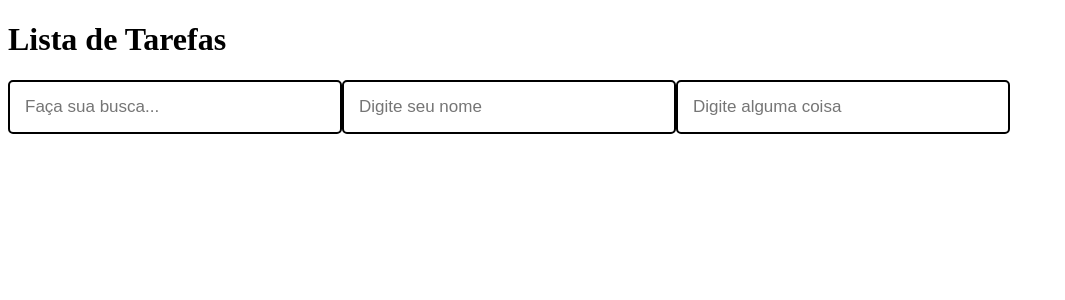
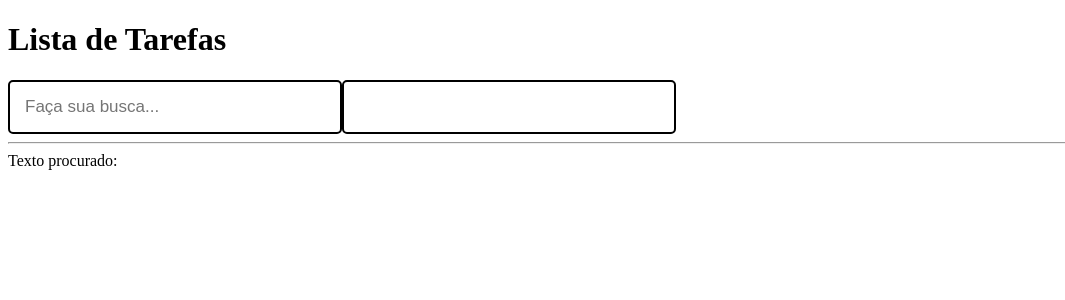
Before and after one commit to samara-maia/-Full-Stack-Development-QA, a React (Create React App) app in the folder 18 - react1/: page / in a window 1280 px wide. Shown: the top 300 px of the page, without its empty margins (0-1065 px from the left). Built offline with nearby package versions, Linux system fonts and the light colour scheme.

Commit message:
aula 15 Trocando dados entre componentes

```diff
--- a/18 - react1/src/App6.js
+++ b/18 - react1/src/App6.js
@@ -3,15 +3,28 @@ import styled from 'styled-components'
 import SearchBox from './components/SearchBox'
 
 function App() {
+  const [searchText, setSearchText] = useState('')
+
+  function handleSearchInput(novoTexto) {
+    setSearchText(novoTexto)
+  }
   return (
     <>
       <h1>Lista de Tarefas</h1>
-
-      <SearchBox frasePadrao="Faça sua busca..." />
-      <SearchBox frasePadrao="Digite seu nome" />
-      <SearchBox />
+      <SearchBox
+        frasePadrao="Faça sua busca..."
+        onChangeText={handleSearchInput}
+      />
+      <SearchBox frasePadrao={searchText} />
+      <hr />
+      Texto procurado: {searchText}
     </>
   )
 }
 
+/*
+<SearchBox frasePadrao="Digite seu nome" />
+      <SearchBox />
+*/
+
 export default App
--- a/18 - react1/src/components/SearchBox.js
+++ b/18 - react1/src/components/SearchBox.js
@@ -1,4 +1,4 @@
-import React, { useState } from 'react'
+import React, { useEffect, useState } from 'react'
 import styled from 'styled-components'
 
 const InputText = styled.input`
@@ -10,9 +10,23 @@ const InputText = styled.input`
 `
 
 function SearchBox(props) {
+  const [texto, setTexto] = useState('')
+
+  useEffect(() => {
+    if (props.onChangeText) {
+      props.onChangeText(texto)
+    }
+  }, [texto])
+  /*
+  function inputTextChange(e) {
+    setTexto(e.target.value)
+  }
+  */
   return (
     <InputText
       type="text"
+      value={texto}
+      onChange={e => setTexto(e.target.value)}
       placeholder={props.frasePadrao ?? 'Digite alguma coisa'}
     />
   )
```
